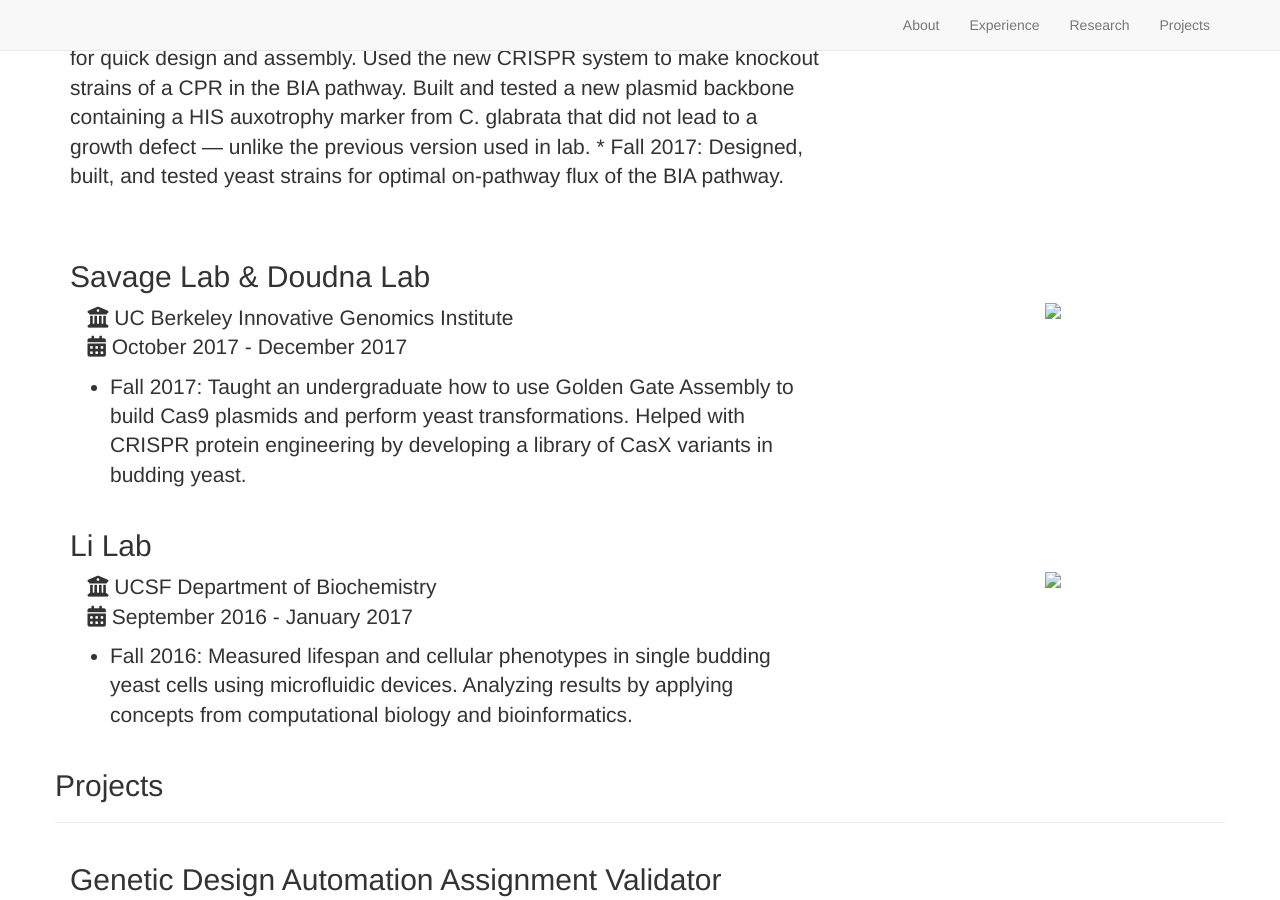
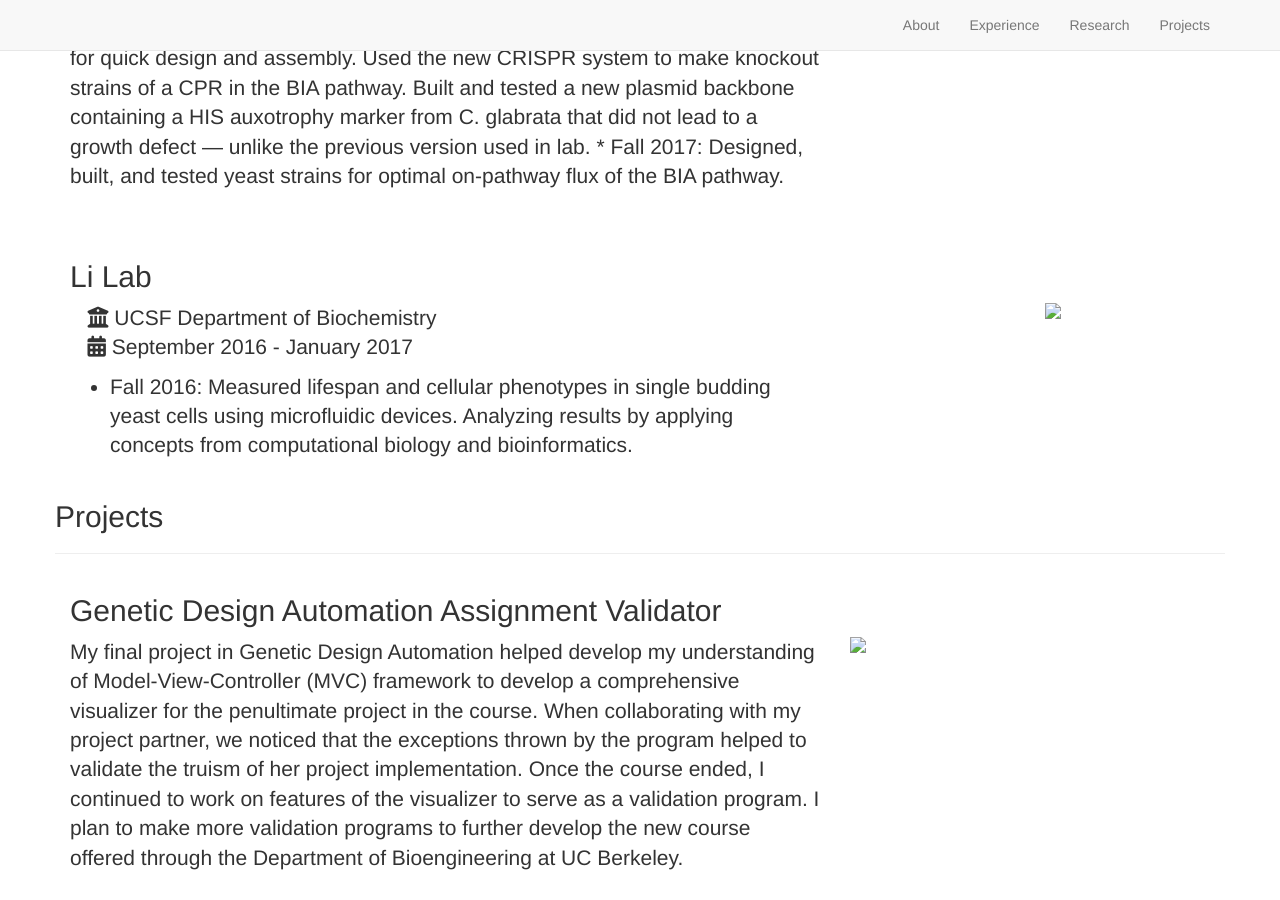
Before and after one commit to lucaswaldburger/lucaswaldburger.github.io, a Jekyll site: the page built from _posts/2017-1-1-res.markdown, in a window 1280 px wide and 900 px high, scrolled down 3516 px. Built offline with Jekyll 4.4.1, drawn with Linux system fonts in a browser that asks for light colours; nearby versions of some CDN libraries; our own code applies the rules of GitHub Pages for plain Markdown files; library files that are not in the unit come from our copies; comment, search, counter and statistics services are not loaded.

Commit message:
Update 2017-1-1-res.markdown

```diff
--- a/_posts/2017-1-1-res.markdown
+++ b/_posts/2017-1-1-res.markdown
@@ -1,3 +1,4 @@
+<!--
 ---
 layout: default
 img: igi.png
@@ -10,5 +11,7 @@ description: |
 &nbsp;&nbsp;  <i class="fa fa-calendar"></i>&nbsp;October 2017 - December 2017
 <br>
 <!--&nbsp;&nbsp;  Advisor: Dr. Benjamin Oakes-->
+<!--
+* Fall 2017: Taught an undergraduate how to use Golden Gate Assembly to build Cas9 plasmids and perform yeast transformations. Helped with CRISPR protein engineering by developing a library of CasX variants in budding yeast.
 
-* Fall 2017: Taught an undergraduate how to use Golden Gate Assembly to build Cas9 plasmids and perform yeast transformations. Helped with CRISPR protein engineering by developing a library of CasX variants in budding yeast.
+-->
```
